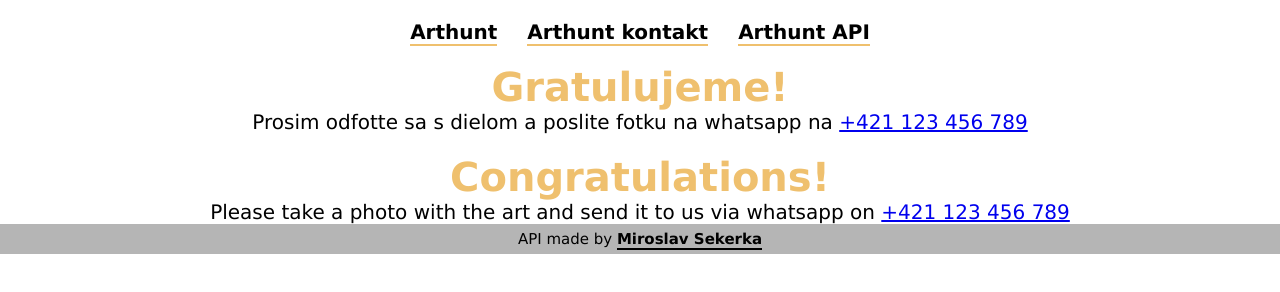
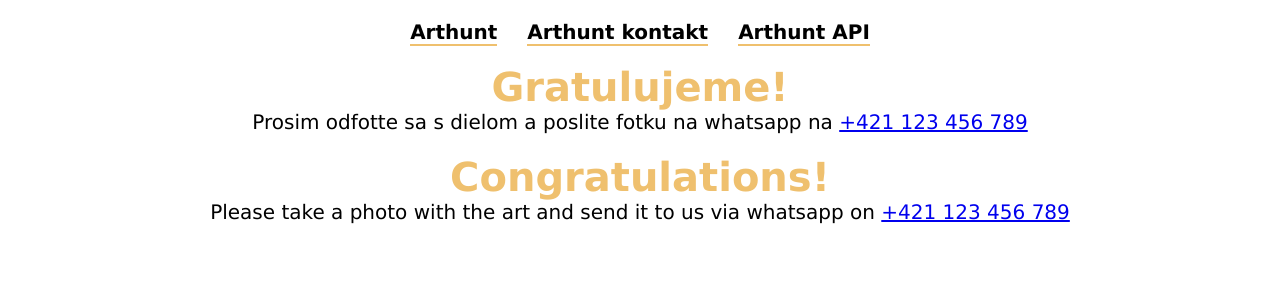
Before and after one commit to mrslvs/arthunt, a plain HTML site: page frontend/success.html in a window 1280 px wide. Drawn offline with Linux system fonts and the light colour scheme.

Commit message:
remove footer from success.html

```diff
--- a/frontend/style.css
+++ b/frontend/style.css
@@ -39,6 +39,7 @@
     height: 3rem;
     font-size: 1.5rem;
     background-color: #b5b5b5;
+    margin-top: 3rem;
     display:flex;
     justify-content: center;
     align-items: center;
--- a/frontend/success.html
+++ b/frontend/success.html
@@ -76,23 +76,6 @@
                 font-size: 1.5rem;
             }
         }
-
-        footer{
-            width: 100%;
-            height: 3rem;
-            font-size: 1.5rem;
-            background-color: #b5b5b5;
-            display:flex;
-            justify-content: center;
-            align-items: center;
-        }
-
-        .footer-lnk{
-            text-decoration: none;
-            color: black;
-            font-weight: bold;
-            border-bottom: 2px solid black;
-        }
     </style>
 
     <title>Arthunt API</title>
@@ -113,8 +96,5 @@
         <h2 class="martop">Congratulations!</h2>
         <p>Please take a photo with the art and send it to us via whatsapp on <a href="tel:+421123456789">+421 123 456 789</a></p>
     </div>
-    <footer>
-        <p>API made by <a href="https://www.linkedin.com/in/miroslav-sekerka/" class="footer-lnk">Miroslav Sekerka</a></p>
-    </footer>
 </body>
 </html>
```
